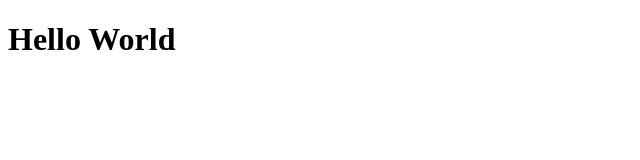
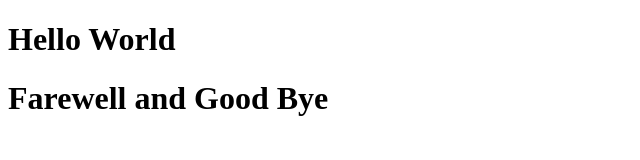
Before and after one commit to BytingBucs2-0/John_Truong_Hello_World, a plain HTML site: page index.html in a window 1280 px wide. Shown: the whole page, without its empty margins (0-640 px from the left). Drawn offline with Linux system fonts and the light colour scheme.

Commit message:
Add Farewell line

```diff
--- a/index.html
+++ b/index.html
@@ -7,5 +7,6 @@
 
 	<body>
 		<h1>Hello World</h1>
+		<h1>Farewell and Good Bye</h1>
 	</body>
 </html>
```
